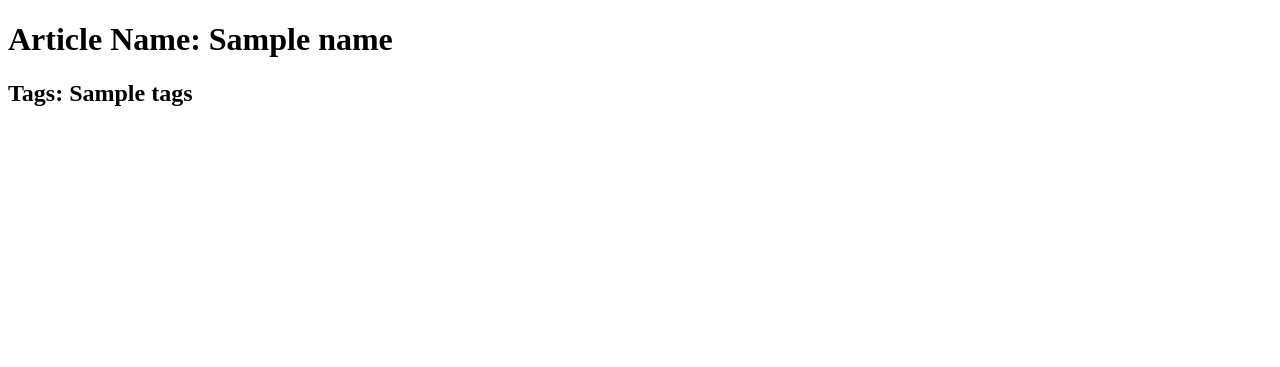
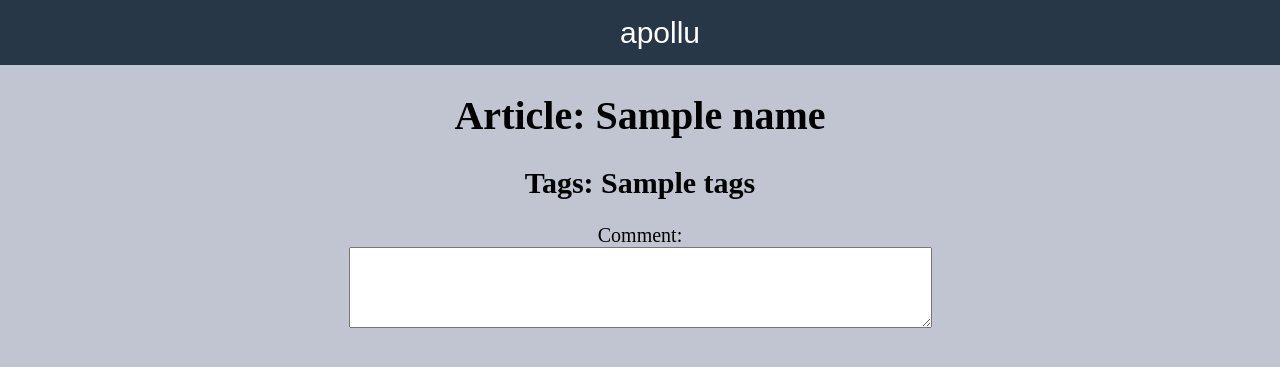
Before and after one commit to CSSIMusicApp/Apollu, a Python web app: template cssimusicapp/templates/youtubearticle.html in a window 1280 px wide. Shown: the top 367 px of the page. Run offline with Jinja, Linux system fonts and the light colour scheme; the template is opened without the code that fills it: most values are stand-ins (such as "Sample title", 1, 10 or a date in 2020).

```diff
--- /dev/null
+++ b/cssimusicapp/scripts/home.js
@@ -0,0 +1,5 @@
+window.onscroll = function(ev) {
+      $('#show-more').on('click', () => {
+
+      })
+};
--- a/cssimusicapp/stylesheets/article.css
+++ b/cssimusicapp/stylesheets/article.css
@@ -1,5 +1,4 @@
 html {
-  background-image: url('/images/background.png');
   background-size: auto;
   background-repeat: no-repeat;
   width: 100%;
@@ -7,24 +6,36 @@ html {
   padding: 0;
 }
 
-.articles {
-  position: fixed;
-  top: 50%;
-  left: 50%;
-  transform: translate(-50%, -50%);
+.header {
+  height: 65px;
+  background: rgb(40, 55, 71);
+  margin: 0;
 }
 
-.articles #article-name {
-  text-align: center;
-  color: white;
+ul {
+  list-style-type: none;
+  text-decoration: none;
+  color: red;
+  margin: 0;
 }
 
-.articles #article-tags {
-  text-align: center;
+a {
+  margin: 0;
   color: white;
+  font-family: 'Raleway', sans-serif;
+  text-decoration: none;
 }
 
-.articles #article-post {
+#article-name {
+  padding-top: 16px;
+  font-size: 30px;
+}
+
+body {
+  background: rgb(193, 197, 210);
+  color:black;
+  font-size:20px;
   text-align: center;
-  color: white;
+  z-index: 2;
+  margin: 0;
 }
--- a/cssimusicapp/templates/profile.html
+++ b/cssimusicapp/templates/profile.html
@@ -46,7 +46,7 @@
        <div id="title"></div>
        {%for interest in interests%}
        <ul>
-         <h1>{{interests}}</h1>
+         <h1>{{interest}}</h1>
        </ul>
        {%endfor%}
      </div>
--- a/cssimusicapp/templates/youtubearticle.html
+++ b/cssimusicapp/templates/youtubearticle.html
@@ -2,16 +2,23 @@
 <html>
   <head>
     <meta charset="utf-8">
-    <link rel="stylesheet" href="/stylesheets/header.css">
-    <link rel="stylesheet" href="/stylesheets/footer.css">
+    <link rel="stylesheet" href="/stylesheets/article.css">
     <script src="https://ajax.googleapis.com/ajax/libs/jquery/2.2.4/jquery.min.js" target="_blank"></script>
     <!-- <script src="/scripts/youtubeapi.js"></script> -->
     <title>{{name}}</title>
   </head>
   <body>
-    <h1>Article Name: {{ name }}</h1>
+    <div class="header">
+      <ul>
+        <li id="article-name"><a href="/">apollu</a></li>
+      </ul>
+    </div>
+    <h1>Article: {{ name }}</h1>
     <h2>Tags: {{ tags }}</h2>
     <div id="player"></div>
+    <div class="comments">
+      Comment:<br> <textarea id="comment-data" rows = "5" cols = "70" name="comment-data"></textarea>
+    </div>
     <script>
     var tag = document.createElement('script');
 
```
Also changed, not shown: cssimusicapp/main.py (+103 -5 lines), cssimusicapp/models.py (+9 -5 lines), cssimusicapp/stylesheets/home.css (+7 -1 lines), cssimusicapp/templates/home.html (+9 -6 lines).
